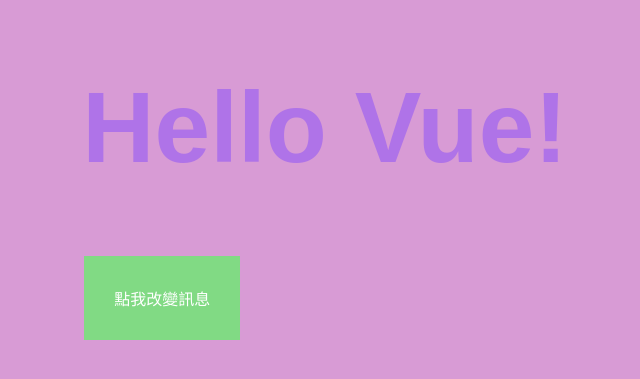
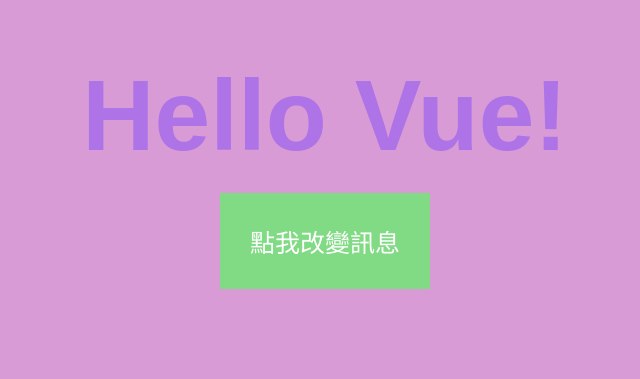
Before and after one commit to shan891115/test01, a plain HTML site: page index.html in a window 1280 px wide. Shown: the part 227-606 px from the top of the page, without its empty margins (315-955 px from the left). Drawn offline with nearby package versions, Linux system fonts and the light colour scheme.

Commit message:
vue test

```diff
--- a/index.html
+++ b/index.html
@@ -1,10 +1,11 @@
 <!DOCTYPE html>
 <html lang="zh-TW">
+
 <head>
     <meta charset="UTF-8">
     <script src="https://unpkg.com/vue@3/dist/vue.global.js"></script>
     <style>
-            body{
+        body {
             display: flex;
             justify-content: center;
             align-items: center;
@@ -13,29 +14,36 @@
             font-family: Arial, sans-serif;
             background-color: #d89bd5;
         }
-            h1{
-                color : rgb(175, 115, 232);
+
+        .container {
+            display: flex;
+            flex-direction: column; /* 垂直排列 */
+            align-items: center; /* 水平置中 */
+        }
+
+        h1 {
+            color: rgb(175, 115, 232);
             font-size: 100px;
-                text-align: center;
+            margin: 0; /* 移除預設邊距 */
         }
-            button{
+
+        button {
             background-color: #81da84;
             border: none;
             color: white;
             padding: 30px 30px;
             text-align: center;
             text-decoration: none;
-                display: inline-block;
-                font-size: 16px;
-                margin: 4px 2px;
+            font-size: 25px;
+            margin-top: 20px; /* 與 h1 之間增加間距 */
             cursor: pointer;
         }
     </style>
 </head>
+
 <body>
-    <div id="app">
+    <div id="app" class="container">
         <h1>{{ message }}</h1>
-
         <button @click="changeMessage">點我改變訊息</button>
     </div>
 
@@ -56,4 +64,5 @@
         }).mount("#app");
     </script>
 </body>
+
 </html>
```
Lines whose indentation alone changed are shown as unchanged.
